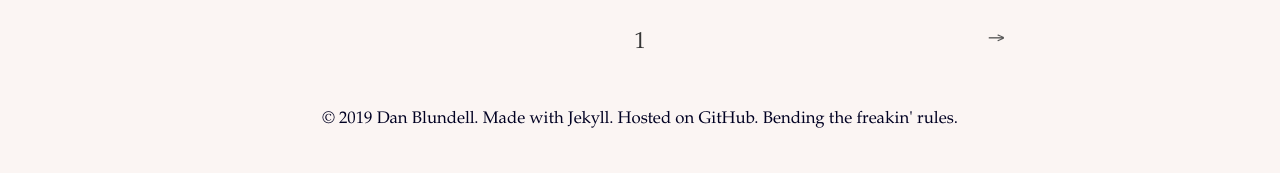
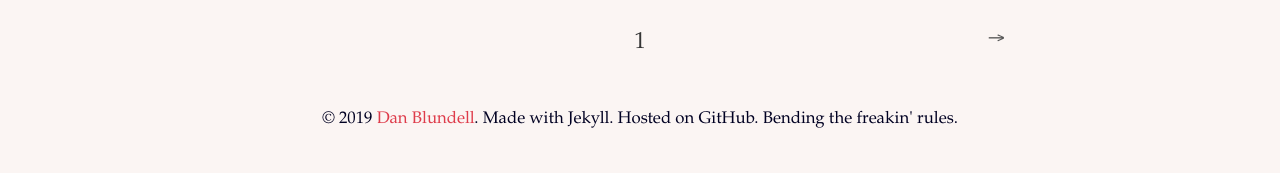
Before and after one commit to danblundell/danblundell.github.io, a Jekyll site: the page built from index.html, in a window 1280 px wide. Shown: the part 1747-1920 px from the top of the page. Built offline with Jekyll 4.4.1, drawn with Linux system fonts in a browser that asks for light colours; the list of posts is cut into pages by our own code; part of the change alters nothing that is shown.

```diff
--- a/_includes/footer.html
+++ b/_includes/footer.html
@@ -1,5 +1,6 @@
 <footer>
   <span>
-    &copy; <time datetime="{{ site.time }}">{{ site.time | date: '%Y' }}</time> {{ site.author.name }}. Made with Jekyll. Hosted on GitHub. Bending the freakin' rules.
+    &copy; <time datetime="{{ site.time }}">{{ site.time | date: '%Y' }}</time> <a href="https://twitter.com/danblundell" rel="me">{{ site.author.name }}</a>. Made with Jekyll. Hosted on GitHub. Bending the freakin' rules.
+
   </span>
 </footer>
```
